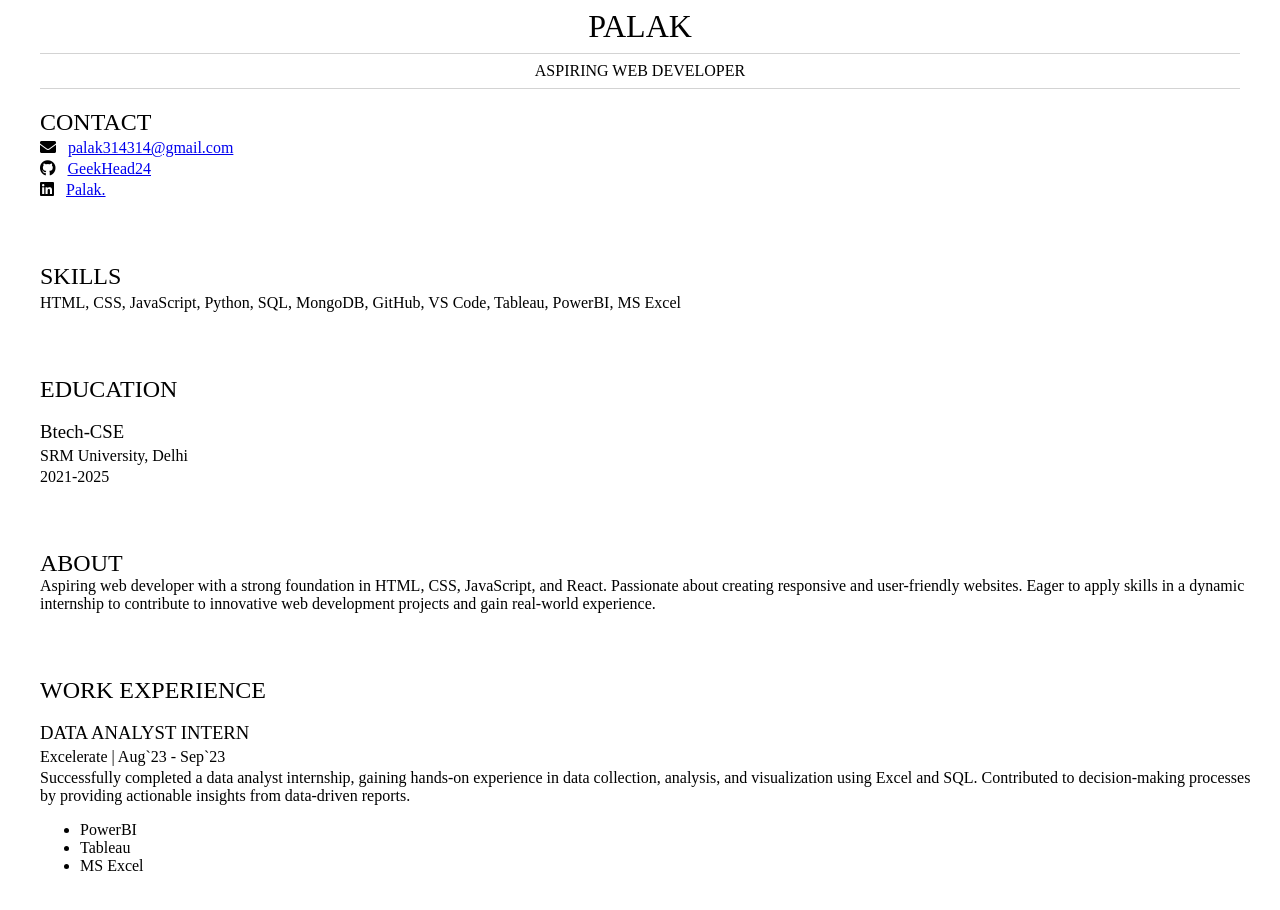
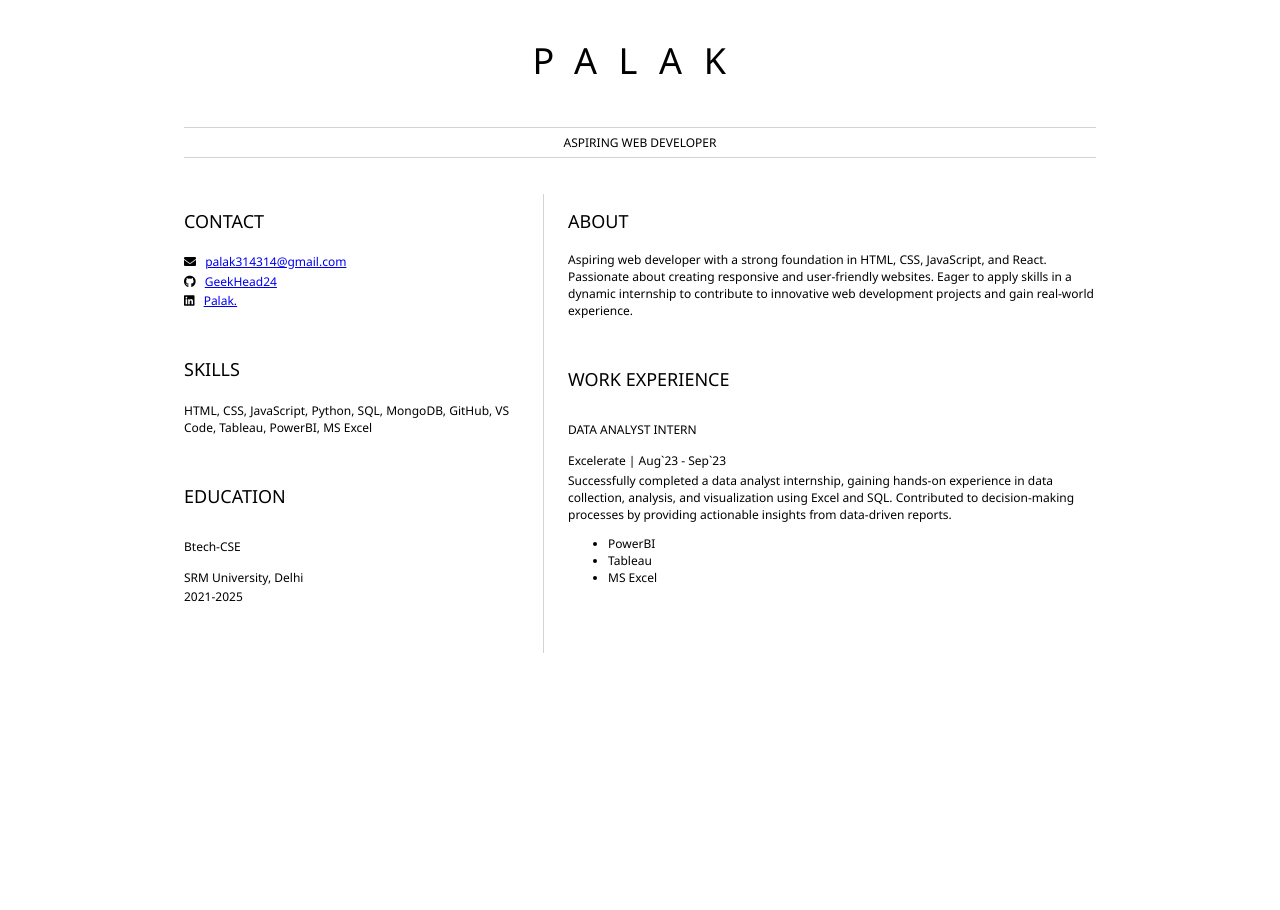
Before and after one commit to GeekHead24/My-Resume, a plain HTML site: page index.html in a window 1280 px wide. After the commit the page ends 800 px from the top, so only its background shows below. Drawn offline with Linux system fonts and the light colour scheme.

Commit message:
Update style.css

```diff
--- a/style.css
+++ b/style.css
@@ -1,3 +1,30 @@
+body {
+    font-family: 'Segoe UI', Tahoma, Geneva, Verdana, sans-serif;
+    font-size: 12px;
+    max-width: 960px;
+    margin: auto;
+}
+h1 {
+    font-size: 3em;
+    letter-spacing: .6em;
+    padding-top: 1em;
+    padding-bottom: 1em;
+}
+
+h2 {
+    font-size: 1.5em;
+    padding-bottom: 1em;
+}
+
+h3 {
+    font-size: 1em;
+    padding-bottom: 1em;
+}
+    main {
+        display: grid;
+        grid-template-columns: 40% 60%;
+        margin-top: 3em;
+    }
 header {
     text-align: center;
     margin: auto 2em;
@@ -25,3 +52,6 @@ h1, h2, h3 {
     font-weight: 100;
     margin-bottom: 0;
 }
+#mainLeft {
+    border-right: 1px solid lightgray;
+}
```
